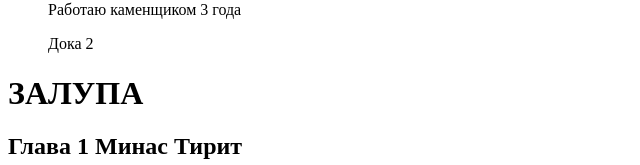
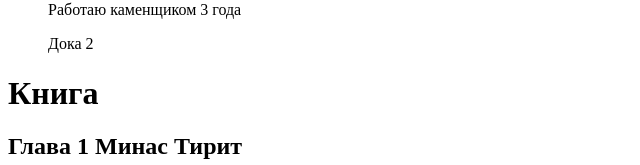
Before and after one commit to Multik430/homeworks, a plain HTML site: page lesson-3/index.html in a window 1280 px wide. Shown: the part 171-336 px from the top of the page, without its empty margins (0-640 px from the left). Drawn offline with Linux system fonts and the light colour scheme.

Commit message:
Книга

```diff
--- a/lesson-3/index.html
+++ b/lesson-3/index.html
@@ -14,7 +14,7 @@
   <ul> Дока 2 </ul>
 </body>
 <body>
-  <h1>ЗАЛУПА</h1>
+  <h1>Книга</h1>
 </body>
   <h2>Глава 1 Минас Тирит</h2>
     <ul><b>Читай</b></ul>
```
